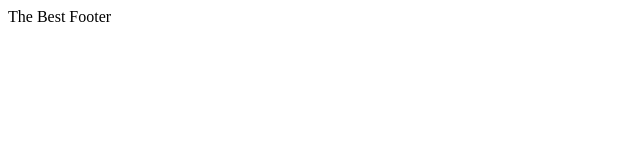
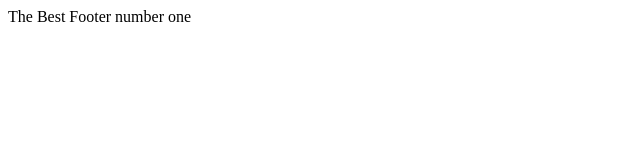
Before and after one commit to SergIr1/my-additional-coding-part5, a plain HTML site: page footer.html in a window 1280 px wide. Shown: the full height of the page, 0-640 px from the left. Drawn offline with Linux system fonts and the light colour scheme.

Commit message:
fix footer

```diff
--- a/footer.html
+++ b/footer.html
@@ -8,7 +8,7 @@
 </head>
 
 <body>
-    <footer>The Best Footer</footer>
+    <footer>The Best Footer number one</footer>
 </body>
 
 </html>
```
